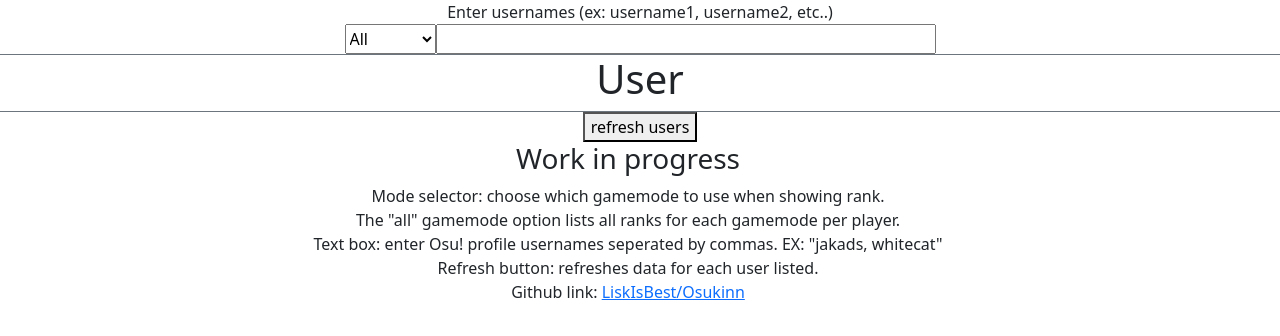
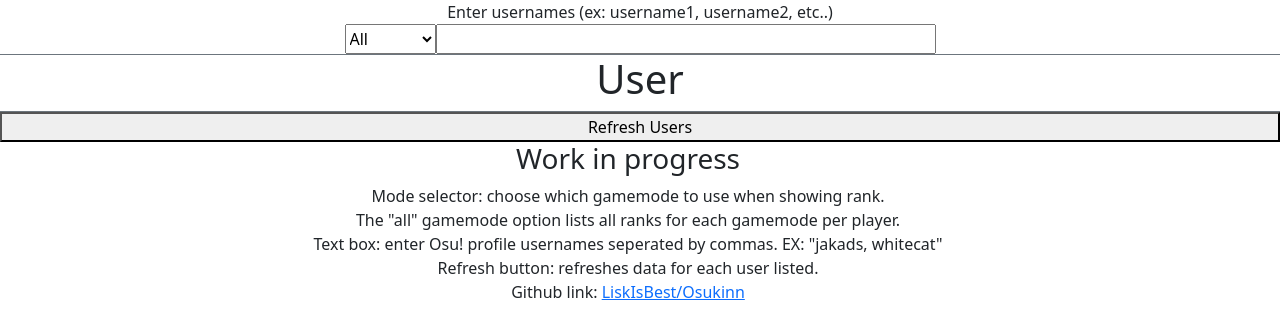
Before and after one commit to LiskIsBest/Osukinn, a Svelte app in the folder frontend/: page / in a window 1280 px wide. Shown: the top 336 px of the page. Built offline with nearby package versions, Linux system fonts and the light colour scheme; no server answers.

Commit message:
partially working refresh button

```diff
--- a/frontend/src/components/Refresh.svelte
+++ b/frontend/src/components/Refresh.svelte
@@ -1,18 +1,49 @@
 <script>
+	import { userList } from "../stores";
+	import axios from "axios";
+  import User from "./User.svelte";
+
+  let className = "";
+  export { className as class };
+
   export let username_list;
-  export let mode;
+  // export let mode;
 
-  username_list = username_list.toString();
+	function endpoint(username) {
+    return `${location.origin}/users/${username}`;
+  }
+
+  // username_list = username_list.toString();
+	// async function refresh(){
+	// 	username_list.forEach(async (username) => {
+	// 		const response = await fetch(endpoint(username));
+  //     const data = await response.json();
+	// 		userList.update(contents => [...contents, JSON.parse(data)])
+	// 		userList.subscribe(value => {
+	// 			user_data = value
+	// 		})
+	// 	});
+	// }
+
+	async function refresh(){
+		username_list.forEach(async (username) => {
+			let response = await axios.put(endpoint(username))
+			console.log(JSON.parse(response.data))
+		});
+		userList.update(contents => [...contents])
+	}
 </script>
 
 <div>
-  <form
-    class="col-12 text-center"
-    method="get"
-    action="/update"
-  >
+  <!-- <form class={className} method="get" action="/update">
     <button>refresh users</button>
-    <input type="hidden" name="mode" id="mode" value={mode}/>
-    <input type="hidden" name="usernames" id="usernames" value={username_list}/>
-  </form>
+    <input type="hidden" name="mode" id="mode" value={mode} />
+    <input
+      type="hidden"
+      name="usernames"
+      id="usernames"
+      value={username_list}
+    />
+  </form> -->
+	<button class={className} on:click={refresh}>Refresh Users</button>
 </div>
```
